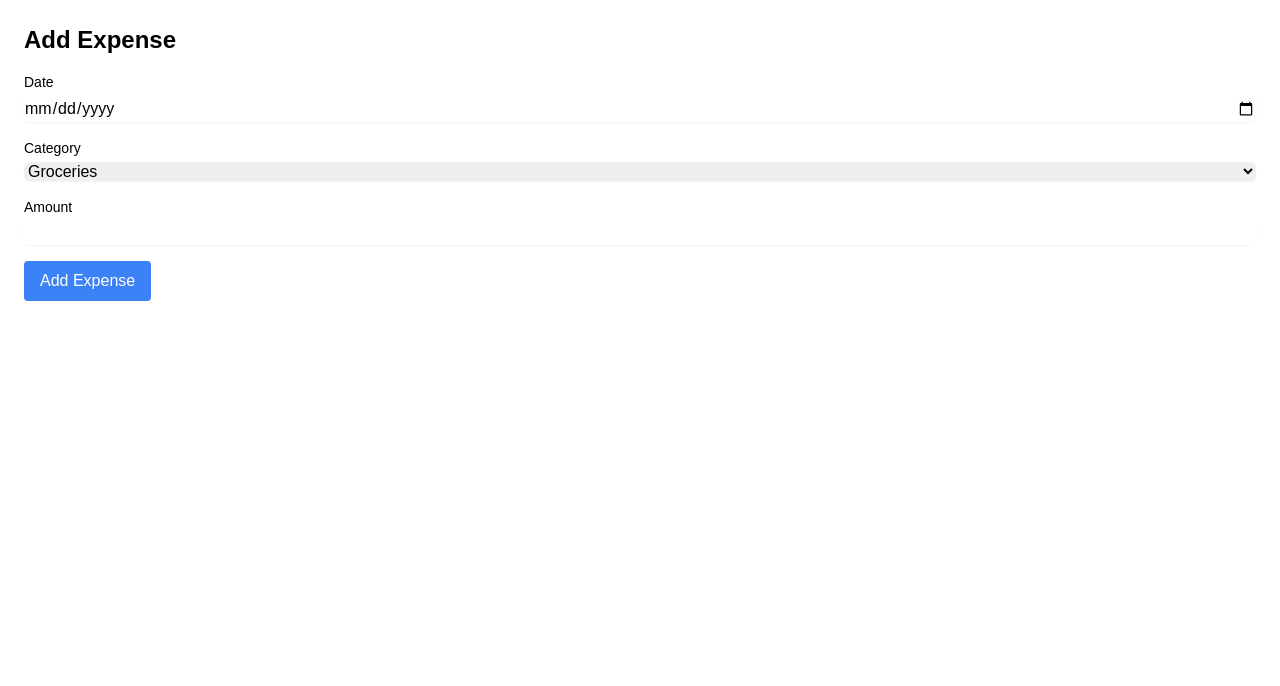
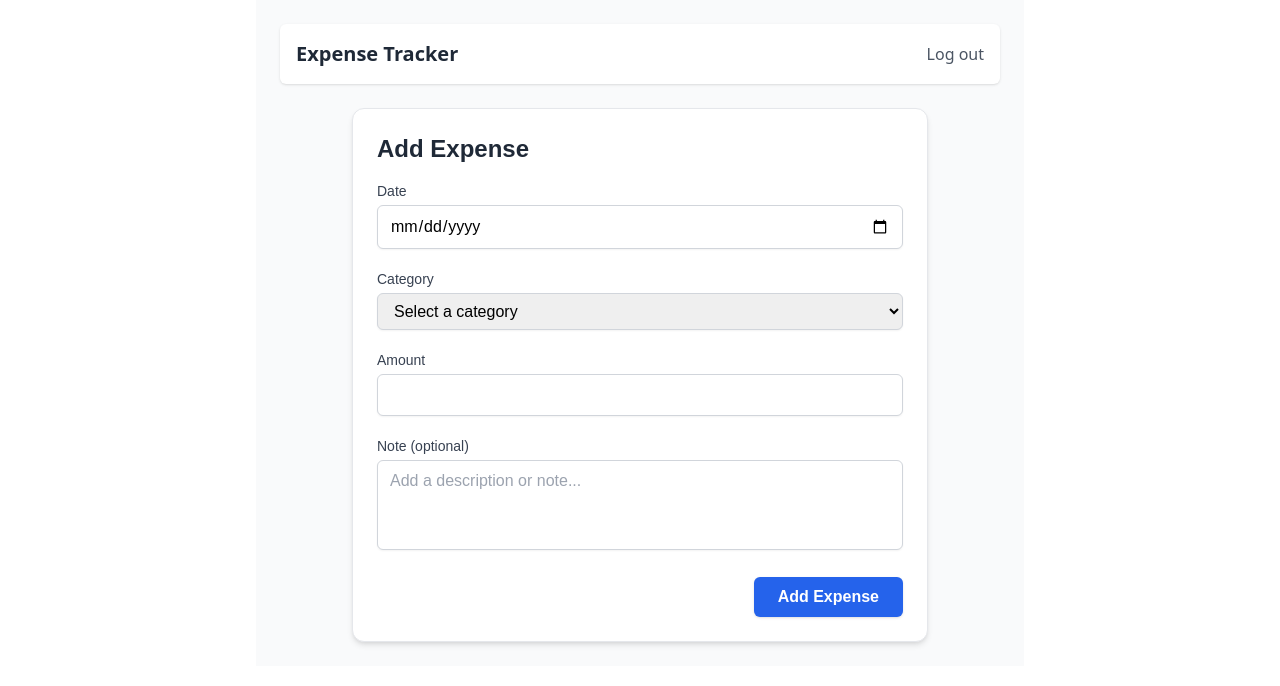
Before and after one commit to GlitchRemo/expense-tracker-vue, a Vue app: page /add-expense in a window 1280 px wide. Shown: the top 686 px of the page. Built offline with nearby package versions, Linux system fonts and the light colour scheme.

Commit message:
Add. Add expense page

```diff
--- a/src/pages/AddExpense.vue
+++ b/src/pages/AddExpense.vue
@@ -1,26 +1,57 @@
 <template>
-  <div class="add-expense p-6">
-    <h1 class="text-2xl font-bold">Add Expense</h1>
-    <form class="mt-4 space-y-4">
+  <div class="view-expenses p-2 bg-gray-50 lg:p-6 mx-0 lg:mx-64 w-min md:w-auto">
+
+    <!-- Navbar -->
+    <nav class="bg-white shadow rounded-md p-4 mb-6 flex justify-between items-center">
+      <span class="text-xl font-semibold text-gray-800">Expense Tracker</span>
+      <button class="text-gray-600 hover:text-red-500">Log out</button>
+    </nav>
+    <div class="add-expense max-w-xl mx-auto bg-white p-6 rounded-xl shadow-md border border-gray-200">
+      <h1 class="text-2xl font-bold text-gray-800 mb-4">Add Expense</h1>
+      <form class="space-y-5">
+        <!-- Date Field -->
         <div>
-        <label for="date" class="block text-sm font-medium">Date</label>
-        <input type="date" id="date" class="mt-1 block w-full border-gray-300 rounded-md shadow-sm" />
+          <label for="date" class="block text-sm font-medium text-gray-700 mb-1">Date</label>
+          <input type="date" id="date"
+            class="w-full border border-gray-300 rounded-md shadow-sm px-3 py-2 focus:outline-none focus:ring-2 focus:ring-blue-500" />
         </div>
+
+        <!-- Category Field -->
         <div>
-        <label for="category" class="block text-sm font-medium">Category</label>
-        <select id="category" class="mt-1 block w-full border-gray-300 rounded-md shadow-sm">
+          <label for="category" class="block text-sm font-medium text-gray-700 mb-1">Category</label>
+          <select id="category"
+            class="w-full border border-gray-300 rounded-md shadow-sm px-3 py-2 focus:outline-none focus:ring-2 focus:ring-blue-500">
+            <option disabled selected>Select a category</option>
             <option>Groceries</option>
             <option>Transport</option>
             <option>Utilities</option>
             <option>Entertainment</option>
           </select>
         </div>
+
+        <!-- Amount Field -->
         <div>
-        <label for="amount" class="block text-sm font-medium">Amount</label>
-        <input type="number" id="amount" class="mt-1 block w-full border-gray-300 rounded-md shadow-sm" />
+          <label for="amount" class="block text-sm font-medium text-gray-700 mb-1">Amount</label>
+          <input type="number" id="amount"
+            class="w-full border border-gray-300 rounded-md shadow-sm px-3 py-2 focus:outline-none focus:ring-2 focus:ring-blue-500" />
         </div>
-      <button type="submit" class="bg-blue-500 text-white px-4 py-2 rounded">Add Expense</button>
+
+        <!-- Note Field -->
+        <div>
+          <label for="note" class="block text-sm font-medium text-gray-700 mb-1">Note (optional)</label>
+          <textarea id="note" rows="3" placeholder="Add a description or note..."
+            class="w-full border border-gray-300 rounded-md shadow-sm px-3 py-2 resize-none focus:outline-none focus:ring-2 focus:ring-blue-500"></textarea>
+        </div>
+
+        <!-- Submit Button -->
+        <div class="text-right">
+          <button type="submit"
+            class="bg-blue-600 hover:bg-blue-700 text-white font-semibold px-6 py-2 rounded-md shadow">
+            Add Expense
+          </button>
+        </div>
       </form>
+    </div>
   </div>
 </template>
 
--- a/src/pages/Dashboard.vue
+++ b/src/pages/Dashboard.vue
@@ -1,3 +1,55 @@
+<script>
+import { Chart, PieController, ArcElement, Tooltip, Legend } from 'chart.js';
+
+Chart.register(PieController, ArcElement, Tooltip, Legend);
+
+export default {
+  name: 'Dashboard',
+  data() {
+    return {
+      expenses: [
+        { id: 1, date: '2025-04-21', category: 'Groceries', amount: 1200, note: 'This is a note for the expense' },
+        { id: 2, date: '2025-04-20', category: 'Transport', amount: 300, note: 'This is a note for the expense' },
+        { id: 3, date: '2025-04-18', category: 'Utilities', amount: 800, note: 'This is a note for the expense' },
+      ],
+    };
+  },
+  methods: {
+    navigateToAddExpense() {
+      this.$router.push('/add-expense');
+    },
+    drawPieChart() {
+      new Chart(this.$refs.pieChart, {
+        type: 'pie',
+        data: {
+          labels: ['Income', 'Expenses'],
+          datasets: [
+            {
+              data: [10000, 5000],
+              backgroundColor: ['#16a34a', '#dc2626'],
+              borderWidth: 1,
+              hoverOffset: 10,
+            },
+          ],
+        },
+        options: {
+          responsive: false,
+          maintainAspectRatio: false,
+          plugins: {
+            legend: {
+              display: false,
+            },
+          },
+        },
+      });
+    },
+  },
+  mounted() {
+    this.drawPieChart();
+  },
+};
+</script>
+
 <template>
   <div class="min-h-screen bg-gray-50 p-6 font-sans mx-0 lg:mx-64">
     <!-- Navbar -->
@@ -55,7 +107,7 @@
           <thead>
             <tr class="text-gray-700 bg-gray-100">
               <th class="px-4 py-2 border-b min-w-[125px]">Date</th>
-              <th class="px-4 py-2 border-b min-w-[125px]">Category</th>
+              <th class="px-4 py-2 border-b min-w-[200px]">Category</th>
               <th class="px-4 py-2 border-b min-w-[125px]">Amount</th>
               <th class="px-4 py-2 border-b min-w-[125px]">Action</th>
             </tr>
@@ -63,7 +115,15 @@
           <tbody>
             <tr v-for="item in expenses" :key="item.id" class="hover:bg-gray-50">
               <td class="px-4 py-2 border-b">{{ item.date }}</td>
-              <td class="px-4 py-2 border-b">{{ item.category }}</td>
+              <td class="px-4 py-2 border-b">{{ item.category }}
+                <div v-if="item.note" class="group relative inline-block ml-2">
+                  <i class="fas fa-info-circle text-gray-500 cursor-pointer"></i>
+                  <div
+                    class="absolute z-10 hidden group-hover:block bg-gray-700 text-white text-sm px-3 py-2 rounded w-max max-w-xs whitespace-normal shadow-lg bottom-full left-1/2 -translate-x-1/2 mb-2">
+                   {{item.note}}
+                  </div>
+                </div>
+              </td>
               <td class="px-4 py-2 border-b">₹{{ item.amount }}</td>
               <td class="flex gap-4 px-4 py-2 border-b">
                 <button class="text-blue-600 hover:underline">
@@ -80,54 +140,3 @@
     </div>
   </div>
 </template>
-
-<script>
-import { Chart, PieController, ArcElement, Tooltip, Legend } from 'chart.js';
-
-Chart.register(PieController, ArcElement, Tooltip, Legend);
-
-export default {
-  name: 'Dashboard',
-  data() {
-    return {
-      expenses: [
-        { id: 1, date: '2025-04-21', category: 'Groceries', amount: 1200 },
-        { id: 2, date: '2025-04-20', category: 'Transport', amount: 300 },
-        { id: 3, date: '2025-04-18', category: 'Utilities', amount: 800 },
-      ],
-    };
-  },
-  methods: {
-    navigateToAddExpense() {
-      this.$router.push('/add-expense');
-    },
-    drawPieChart() {
-      new Chart(this.$refs.pieChart, {
-        type: 'pie',
-        data: {
-          labels: ['Income', 'Expenses'],
-          datasets: [
-            {
-              data: [10000, 5000],
-              backgroundColor: ['#16a34a', '#dc2626'],
-              borderWidth: 0,
-            },
-          ],
-        },
-        options: {
-          responsive: false,
-          maintainAspectRatio: false,
-          plugins: {
-            legend: {
-              display: false,
-            },
-          },
-        },
-      });
-    },
-  },
-  mounted() {
-    this.drawPieChart();
-  },
-};
-</script>
--- a/src/pages/ViewExpenses.vue
+++ b/src/pages/ViewExpenses.vue
@@ -1,29 +1,17 @@
-
 <script>
 import { Chart, PieController, ArcElement, Tooltip, Legend } from 'chart.js';
 
 Chart.register(PieController, ArcElement, Tooltip, Legend);
 
 export default {
-  name: 'ViewExpenses',
-  data() {
-    return {
-      expenses: [
-        { id: 1, date: '2025-04-21', category: 'Groceries', amount: 1200 },
-        { id: 2, date: '2025-04-20', category: 'Transport', amount: 300 },
-        { id: 3, date: '2025-04-18', category: 'Utilities', amount: 800 },
-      ],
-    };
-  },
-
   name: 'ExpenseList',
   data() {
     return {
       expenses: [
-        { date: '2025-04-18', category: 'Groceries', amount: 1200 },
-        { date: '2025-04-19', category: 'Transport', amount: 400 },
-        { date: '2025-04-20', category: 'Utilities', amount: 800 },
-        { date: '2025-04-21', category: 'Dining', amount: 500 },
+        { date: '2025-04-18', category: 'Groceries', amount: 1200, note: 'This is a note for the expense' },
+        { date: '2025-04-19', category: 'Transport', amount: 400, note: 'This is a note for the expense' },
+        { date: '2025-04-20', category: 'Utilities', amount: 800, note: 'This is a note for the expense' },
+        { date: '2025-04-21', category: 'Dining', amount: 500, note: 'This is a note for the expense' },
       ],
       categoryColors: {
         Groceries: '#f87171', // Red
@@ -33,6 +21,7 @@ export default {
       },
     };
   },
+
   mounted() {
     const categorySums = {};
     this.expenses.forEach(exp => {
@@ -51,6 +40,8 @@ export default {
           {
             data: values,
             backgroundColor: colors,
+            borderWidth: 1,
+            hoverOffset: 10,
           },
         ],
       },
@@ -94,7 +85,7 @@ export default {
       <thead>
         <tr class="bg-gray-200">
           <th class="border-b border-gray-300 px-4 py-2 min-w-[125px]">Date</th>
-          <th class="border-b border-gray-300 px-4 py-2 min-w-[125px]">Category</th>
+          <th class="border-b border-gray-300 px-4 py-2 min-w-[200px]">Category</th>
           <th class="border-b border-gray-300 px-4 py-2 min-w-[125px]">Amount</th>
           <th class="border-b border-gray-300 px-4 py-2 min-w-[125px]">Action</th>
         </tr>
@@ -102,7 +93,15 @@ export default {
       <tbody>
         <tr v-for="expense in expenses" :key="expense.id">
           <td class="border-b border-gray-300 px-4 py-2">{{ expense.date }}</td>
-          <td class="border-b border-gray-300 px-4 py-2">{{ expense.category }}</td>
+          <td class="border-b border-gray-300 px-4 py-2">{{ expense.category }}
+            <div v-if="expense.note" class="group relative inline-block ml-2">
+              <i class="fas fa-info-circle text-gray-500 cursor-pointer"></i>
+              <div
+                class="absolute z-10 hidden group-hover:block bg-gray-700 text-white text-sm px-3 py-2 rounded w-max max-w-xs whitespace-normal shadow-lg bottom-full left-1/2 -translate-x-1/2 mb-2">
+                {{ expense.note }}
+              </div>
+            </div>
+          </td>
           <td class="border-b border-gray-300 px-4 py-2">₹{{ expense.amount }}</td>
           <td class="flex gap-6 px-4 py-2 border-b">
             <button class="text-blue-600 hover:underline">
```
Lines whose indentation alone changed are shown as unchanged.
